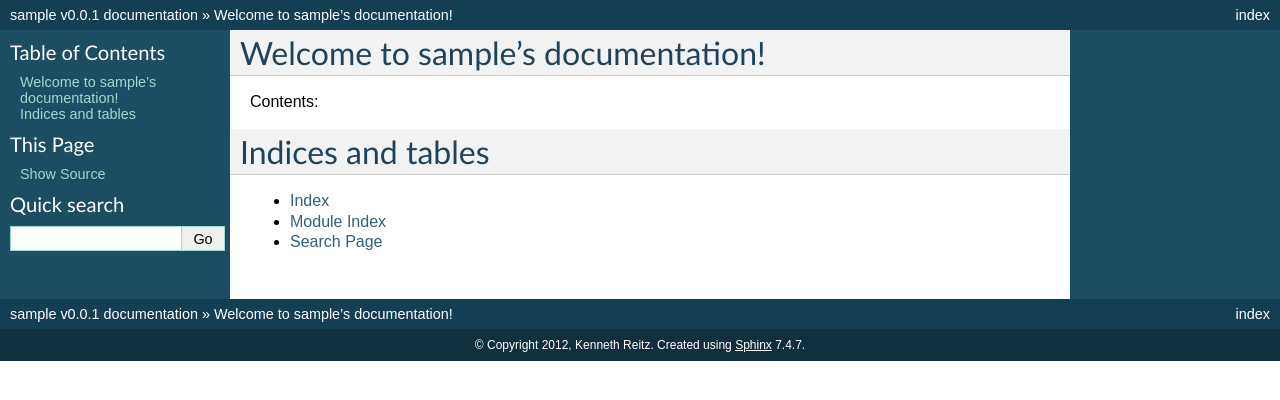
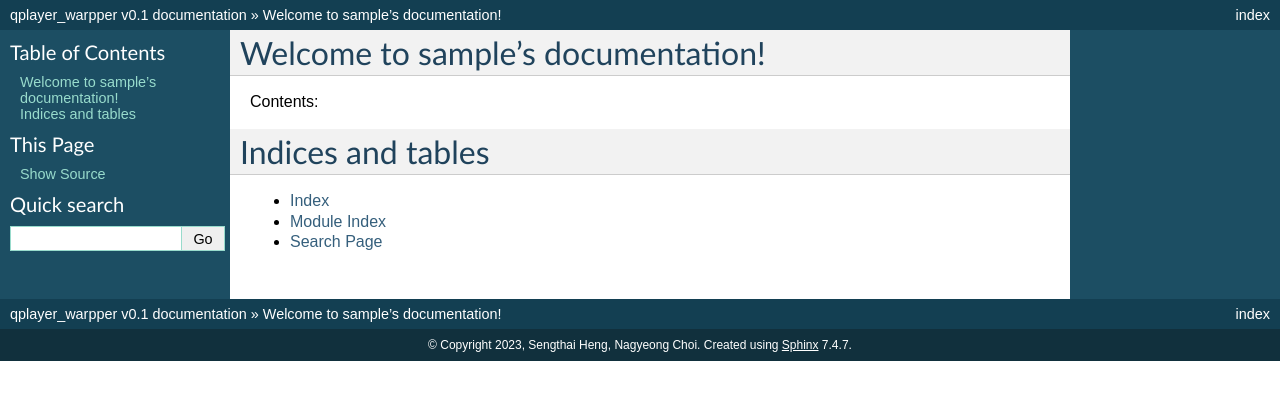
Before and after one commit to QCL-PKNU/QPlayer-Wrapper, a Sphinx documentation site: the page built from docs/index.rst, in a window 1280 px wide. Shown: the top 400 px of the page. Built offline with Sphinx 7.4.7, drawn with Linux system fonts in a browser that asks for light colours.

```diff
--- a/docs/conf.py
+++ b/docs/conf.py
@@ -40,17 +40,17 @@ source_suffix = '.rst'
 master_doc = 'index'
 
 # General information about the project.
-project = u'sample'
-copyright = u'2012, Kenneth Reitz'
+project = u'qplayer_warpper'
+copyright = u'2023, Sengthai Heng, Nagyeong Choi'
 
 # The version info for the project you're documenting, acts as replacement for
 # |version| and |release|, also used in various other places throughout the
 # built documents.
 #
 # The short X.Y version.
-version = 'v0.0.1'
+version = 'v0.1'
 # The full version, including alpha/beta/rc tags.
-release = 'v0.0.1'
+release = 'v0.1'
 
 # The language for content autogenerated by Sphinx. Refer to documentation
 # for a list of supported languages.
```
